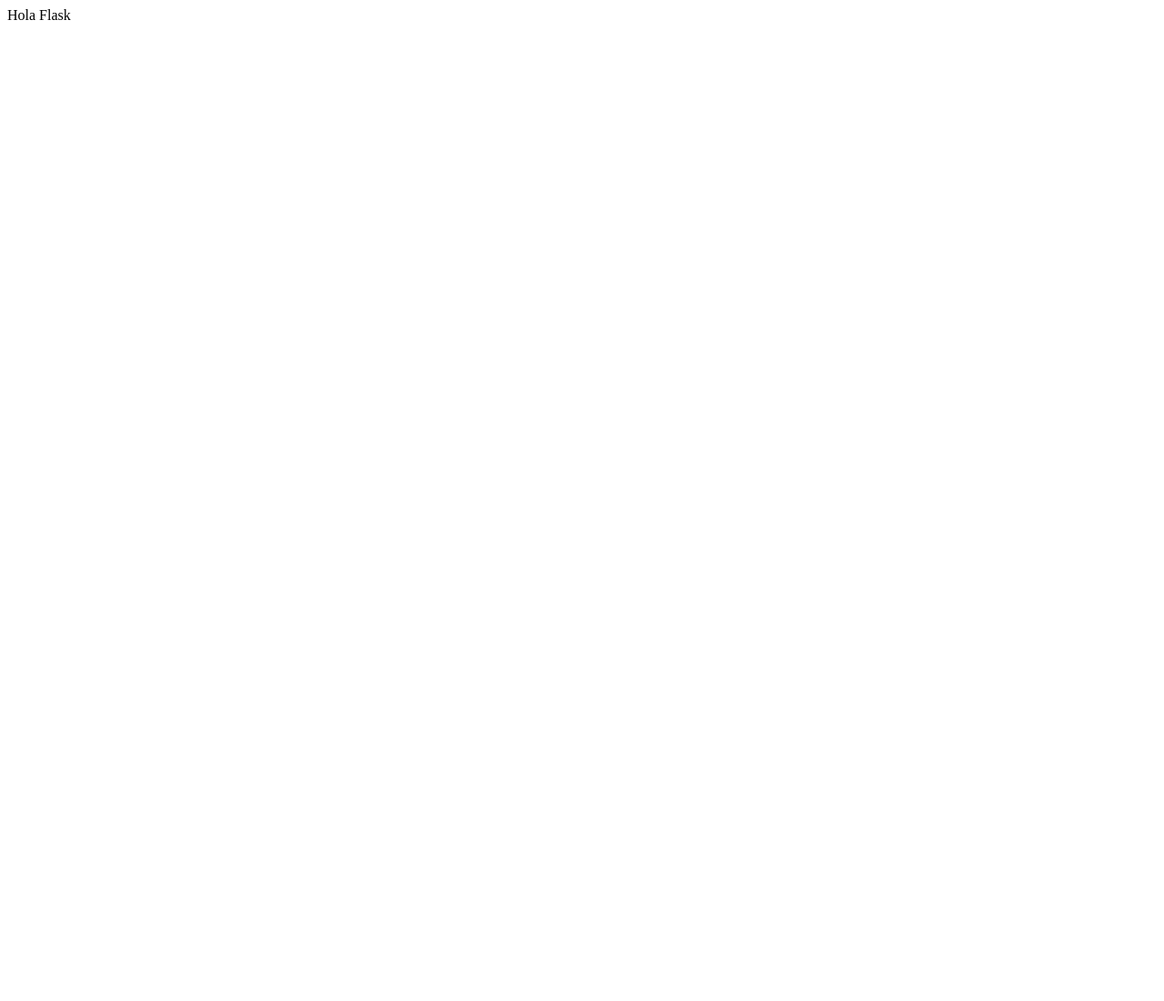
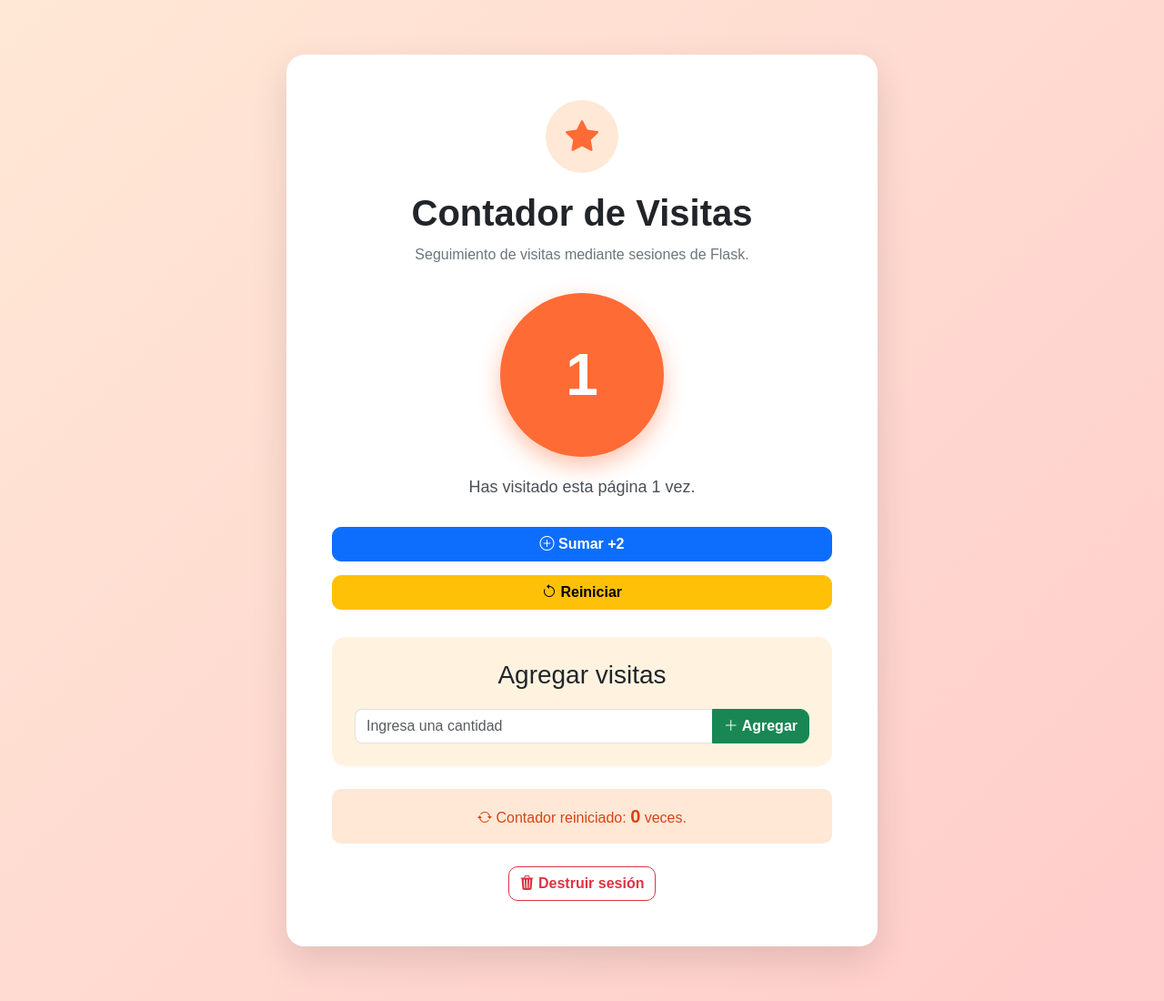
Before and after one commit to kagekaoo942/Skillnest_fullstack_Python, a Flask app: page / in a window 1280 px wide. Before the commit the page is almost empty. Shown: the whole page at 91% size. Before the commit the page ends 22 px from the top, so only its background shows below. Run offline with Flask 3, Linux system fonts and the light colour scheme.

Commit message:
terminar

```diff
--- a/python/core/visitas_(core)_Martin_acevedo_2026_09_01/app.py
+++ b/python/core/visitas_(core)_Martin_acevedo_2026_09_01/app.py
@@ -1,10 +1,224 @@
-from flask import Flask
+# ==========================================================
+# VISITAS - SESIONES EN FLASK
+# ==========================================================
+
+from flask import (
+    Flask,
+    render_template,
+    request,
+    redirect,
+    url_for,
+    session
+)
+
+
+# ==========================================================
+# CREACIÓN DE LA APLICACIÓN
+# ==========================================================
 
 app = Flask(__name__)
 
+
+# ==========================================================
+# SECRET KEY
+# ==========================================================
+#
+# Flask necesita una clave secreta para utilizar session.
+#
+# Esta clave permite firmar y proteger la información
+# asociada a la sesión.
+#
+# En una aplicación real no deberíamos dejar una clave
+# sensible escrita directamente en el código fuente.
+#
+# Para esta actividad utilizamos una clave únicamente
+# con fines educativos.
+# ==========================================================
+
+app.secret_key = "clave-secreta-visitas"
+
+
+# ==========================================================
+# RUTA PRINCIPAL
+# ==========================================================
+
 @app.route("/")
-def inicio():
-    return "Hola Flask"
+def index():
+    """
+    Muestra la cantidad de visitas del usuario.
+
+    Cada vez que se accede a esta ruta se considera
+    una nueva visita.
+    """
+
+    # ------------------------------------------------------
+    # COMPROBAR SI EXISTE EL CONTADOR
+    # ------------------------------------------------------
+
+    if "visitas" in session:
+
+        # Si ya existe, aumentamos una visita.
+
+        session["visitas"] += 1
+
+    else:
+
+        # Si no existe, inicializamos el contador.
+
+        session["visitas"] = 1
+
+
+    # ------------------------------------------------------
+    # INICIALIZAR CONTADOR DE REINICIOS
+    # ------------------------------------------------------
+
+    if "reinicios" not in session:
+
+        session["reinicios"] = 0
+
+
+    # ------------------------------------------------------
+    # ENVIAR INFORMACIÓN A LA PLANTILLA
+    # ------------------------------------------------------
+
+    return render_template(
+        "index.html",
+        visitas=session["visitas"],
+        reinicios=session["reinicios"]
+    )
+
+
+# ==========================================================
+# AUMENTAR VISITAS EN 2
+# ==========================================================
+
+@app.route("/sumar_dos")
+def sumar_dos():
+    """
+    Aumenta el contador de visitas en dos unidades.
+    """
+
+    # Si no existe el contador, lo inicializamos.
+
+    if "visitas" not in session:
+
+        session["visitas"] = 0
+
+
+    # Aumentamos la cantidad en dos.
+
+    session["visitas"] += 2
+
+
+    # Volvemos a la página principal.
+
+    return redirect(url_for("index"))
+
+
+# ==========================================================
+# REINICIAR CONTADOR
+# ==========================================================
+
+@app.route("/reiniciar")
+def reiniciar():
+    """
+    Reinicia el contador de visitas.
+
+    Además registra que se realizó un reinicio.
+    """
+
+    # ------------------------------------------------------
+    # ASEGURAR QUE EXISTA EL CONTADOR DE REINICIOS
+    # ------------------------------------------------------
+
+    if "reinicios" not in session:
+
+        session["reinicios"] = 0
+
+
+    # Registrar un nuevo reinicio.
+
+    session["reinicios"] += 1
+
+
+    # Reiniciar contador de visitas.
+
+    session["visitas"] = 0
+
+
+    # Volver a la página principal.
+
+    return redirect(url_for("index"))
+
+
+# ==========================================================
+# SUMAR UNA CANTIDAD PERSONALIZADA
+# ==========================================================
+
+@app.route("/sumar", methods=["POST"])
+def sumar():
+    """
+    Recibe una cantidad desde un formulario
+    y la agrega al contador de visitas.
+    """
+
+    # ------------------------------------------------------
+    # OBTENER INFORMACIÓN DEL FORMULARIO
+    # ------------------------------------------------------
+
+    cantidad = int(
+        request.form["cantidad"]
+    )
+
+
+    # ------------------------------------------------------
+    # COMPROBAR QUE EXISTA EL CONTADOR
+    # ------------------------------------------------------
+
+    if "visitas" not in session:
+
+        session["visitas"] = 0
+
+
+    # ------------------------------------------------------
+    # SUMAR CANTIDAD
+    # ------------------------------------------------------
+
+    session["visitas"] += cantidad
+
+
+    # ------------------------------------------------------
+    # REDIRECCIONAR
+    # ------------------------------------------------------
+
+    return redirect(url_for("index"))
+
+
+# ==========================================================
+# DESTRUIR TODA LA SESIÓN
+# ==========================================================
+
+@app.route("/destruir_sesion")
+def destruir_sesion():
+    """
+    Elimina todas las propiedades almacenadas
+    en la sesión del usuario.
+    """
+
+    # Elimina completamente el contenido de session.
+
+    session.clear()
+
+
+    # Volvemos al inicio.
+
+    return redirect(url_for("index"))
+
+
+# ==========================================================
+# EJECUTAR APLICACIÓN
+# ==========================================================
 
 if __name__ == "__main__":
+
     app.run(debug=True)
--- a/python/core/visitas_(core)_Martin_acevedo_2026_09_01/static/css/style.css
+++ b/python/core/visitas_(core)_Martin_acevedo_2026_09_01/static/css/style.css
@@ -0,0 +1,230 @@
+/* ==========================================================
+   CONTADOR DE VISITAS
+   ========================================================== */
+
+
+/* ==========================================================
+   VARIABLES
+   ========================================================== */
+
+:root {
+    --color-primary: #ff6b35;
+    --color-success: #ff8c42;
+    --color-warning: #ff9a56;
+    --color-danger: #d32f2f;
+    --color-background: #ffe8d6;
+    --color-text: #212529;
+}
+
+
+/* ==========================================================
+   CONFIGURACIÓN GENERAL
+   ========================================================== */
+
+body {
+    min-height: 100vh;
+    background: linear-gradient(135deg, #ffe8d6, #ffcccb);
+    font-family: Arial, Helvetica, sans-serif;
+    color: var(--color-text);
+    display: flex;
+    align-items: center;
+}
+
+
+/* ==========================================================
+   TARJETA PRINCIPAL
+   ========================================================== */
+
+.visitas-card {
+    max-width: 650px;
+    margin: 60px auto;
+    padding: 50px;
+    background: white;
+    border-radius: 20px;
+    box-shadow: 0 15px 40px rgba(0, 0, 0, 0.12);
+    text-align: center;
+}
+
+
+/* ==========================================================
+   ICONO
+   ========================================================== */
+
+.icono {
+    width: 80px;
+    height: 80px;
+    margin: 0 auto 20px;
+    border-radius: 50%;
+    background: #ffe8d6;
+    color: #ff6b35;
+    display: flex;
+    justify-content: center;
+    align-items: center;
+    font-size: 36px;
+}
+
+
+/* ==========================================================
+   TÍTULO
+   ========================================================== */
+
+.visitas-card h1 {
+    font-weight: bold;
+    margin-bottom: 10px;
+}
+
+
+.descripcion {
+    color: #6c757d;
+    margin-bottom: 30px;
+}
+
+
+/* ==========================================================
+   CONTADOR
+   ========================================================== */
+
+.contador {
+    width: 180px;
+    height: 180px;
+    margin: 0 auto 20px;
+    border-radius: 50%;
+    background: var(--color-primary);
+    color: white;
+    display: flex;
+    justify-content: center;
+    align-items: center;
+    box-shadow: 0 10px 25px rgba(255, 107, 53, 0.4);
+}
+
+
+.contador span {
+    font-size: 64px;
+    font-weight: bold;
+}
+
+
+.texto-visitas {
+    font-size: 18px;
+    color: #495057;
+}
+
+
+/* ==========================================================
+   BOTONES
+   ========================================================== */
+
+.acciones {
+    display: flex;
+    flex-direction: column;
+    justify-content: center;
+    gap: 15px;
+    margin: 30px 0;
+}
+
+
+.btn {
+    border-radius: 10px;
+    font-weight: bold;
+}
+
+
+/* ==========================================================
+   FORMULARIO
+   ========================================================== */
+
+.formulario {
+    margin-top: 30px;
+    padding: 25px;
+    background: #fff3e0;
+    border-radius: 15px;
+}
+
+
+.formulario h3 {
+    margin-bottom: 20px;
+}
+
+
+.form-control {
+    border-radius: 8px;
+}
+
+
+.input-group .form-control {
+    border-top-right-radius: 0;
+    border-bottom-right-radius: 0;
+}
+
+
+.input-group .btn {
+    border-top-left-radius: 0;
+    border-bottom-left-radius: 0;
+}
+
+
+/* ==========================================================
+   CONTADOR DE REINICIOS
+   ========================================================== */
+
+.reinicios {
+    margin-top: 25px;
+    padding: 15px;
+    background: #ffe8d6;
+    border-radius: 10px;
+    color: #d84315;
+}
+
+
+.reinicios strong {
+    font-size: 20px;
+}
+
+
+/* ==========================================================
+   DESTRUIR SESIÓN
+   ========================================================== */
+
+.destruir {
+    margin-top: 25px;
+}
+
+
+/* ==========================================================
+   RESPONSIVE
+   ========================================================== */
+
+@media (max-width: 576px) {
+
+    body {
+        display: block;
+    }
+
+
+    .visitas-card {
+        margin: 25px 15px;
+        padding: 30px 20px;
+    }
+
+
+    .contador {
+        width: 140px;
+        height: 140px;
+    }
+
+
+    .contador span {
+        font-size: 48px;
+    }
+
+
+    .acciones {
+        flex-direction: column;
+    }
+
+
+    .acciones .btn {
+        width: 100%;
+    }
+
+}
--- a/python/core/visitas_(core)_Martin_acevedo_2026_09_01/templates/index.html
+++ b/python/core/visitas_(core)_Martin_acevedo_2026_09_01/templates/index.html
@@ -2,30 +2,77 @@
 <html lang="es">
 
 <head>
-    <meta charset="UTF-8" />
-    <meta name="viewport" content="width=device-width, initial-scale=1.0" />
-    <title>Visitas</title>
+    <meta charset="UTF-8">
+    <meta name="viewport" content="width=device-width, initial-scale=1.0">
+    <title>Contador de Visitas</title>
+    <!-- Bootstrap -->
+    <link href="https://cdn.jsdelivr.net/npm/bootstrap@5.3.7/dist/css/bootstrap.min.css" rel="stylesheet">
+    <!-- Bootstrap Icons -->
+    <link rel="stylesheet" href="https://cdn.jsdelivr.net/npm/bootstrap-icons@1.13.1/font/bootstrap-icons.min.css">
+    <!-- CSS propio -->
+    <link rel="stylesheet" href="{{ url_for('static', filename='css/style.css') }}">
 </head>
 
 <body>
-    <section>
-        <h2>Contador de visitas</h2>
+    <div class="container">
+        <div class="visitas-card">
+            <div class="icono">
+                <i class="bi bi-star-fill"></i>
+            </div>
 
-        <form>
-            <button type="submit">Aumentar +2</button>
-        </form>
+            <h1>Contador de Visitas</h1>
+            <p class="descripcion">Seguimiento de visitas mediante sesiones de Flask.</p>
 
-        <form>
-            <button type="submit">Reiniciar</button>
-        </form>
+            <!-- CONTADOR -->
+            <div class="contador">
+                <span>{{ visitas }}</span>
+            </div>
 
-        <form>
-            <label for="cantidad">Cantidad adicional:</label>
-            <input id="cantidad" name="cantidad" type="number" />
-            <button type="submit">Agregar</button>
-        </form>
-    </section>
-    </main>
+            <p class="texto-visitas">
+                {% if visitas == 1 %}
+                Has visitado esta página 1 vez.
+                {% else %}
+                Has visitado esta página {{ visitas }} veces.
+                {% endif %}
+            </p>
+
+            <!-- BOTONES -->
+            <div class="acciones">
+                <a href="{{ url_for('sumar_dos') }}" class="btn btn-primary">
+                    <i class="bi bi-plus-circle"></i> Sumar +2
+                </a>
+                <a href="{{ url_for('reiniciar') }}" class="btn btn-warning">
+                    <i class="bi bi-arrow-counterclockwise"></i> Reiniciar
+                </a>
+            </div>
+
+            <!-- FORMULARIO PERSONALIZADO -->
+            <div class="formulario">
+                <h3>Agregar visitas</h3>
+                <form action="{{ url_for('sumar') }}" method="POST">
+                    <div class="input-group">
+                        <input type="number" name="cantidad" min="1" class="form-control"
+                            placeholder="Ingresa una cantidad" required>
+                        <button type="submit" class="btn btn-success">
+                            <i class="bi bi-plus-lg"></i> Agregar
+                        </button>
+                    </div>
+                </form>
+            </div>
+
+            <!-- REINICIOS -->
+            <div class="reinicios">
+                <i class="bi bi-arrow-repeat"></i> Contador reiniciado: <strong>{{ reinicios }}</strong> veces.
+            </div>
+
+            <!-- DESTRUIR SESIÓN -->
+            <div class="destruir">
+                <a href="{{ url_for('destruir_sesion') }}" class="btn btn-outline-danger">
+                    <i class="bi bi-trash3-fill"></i> Destruir sesión
+                </a>
+            </div>
+        </div>
+    </div>
 </body>
 
 </html>
```
